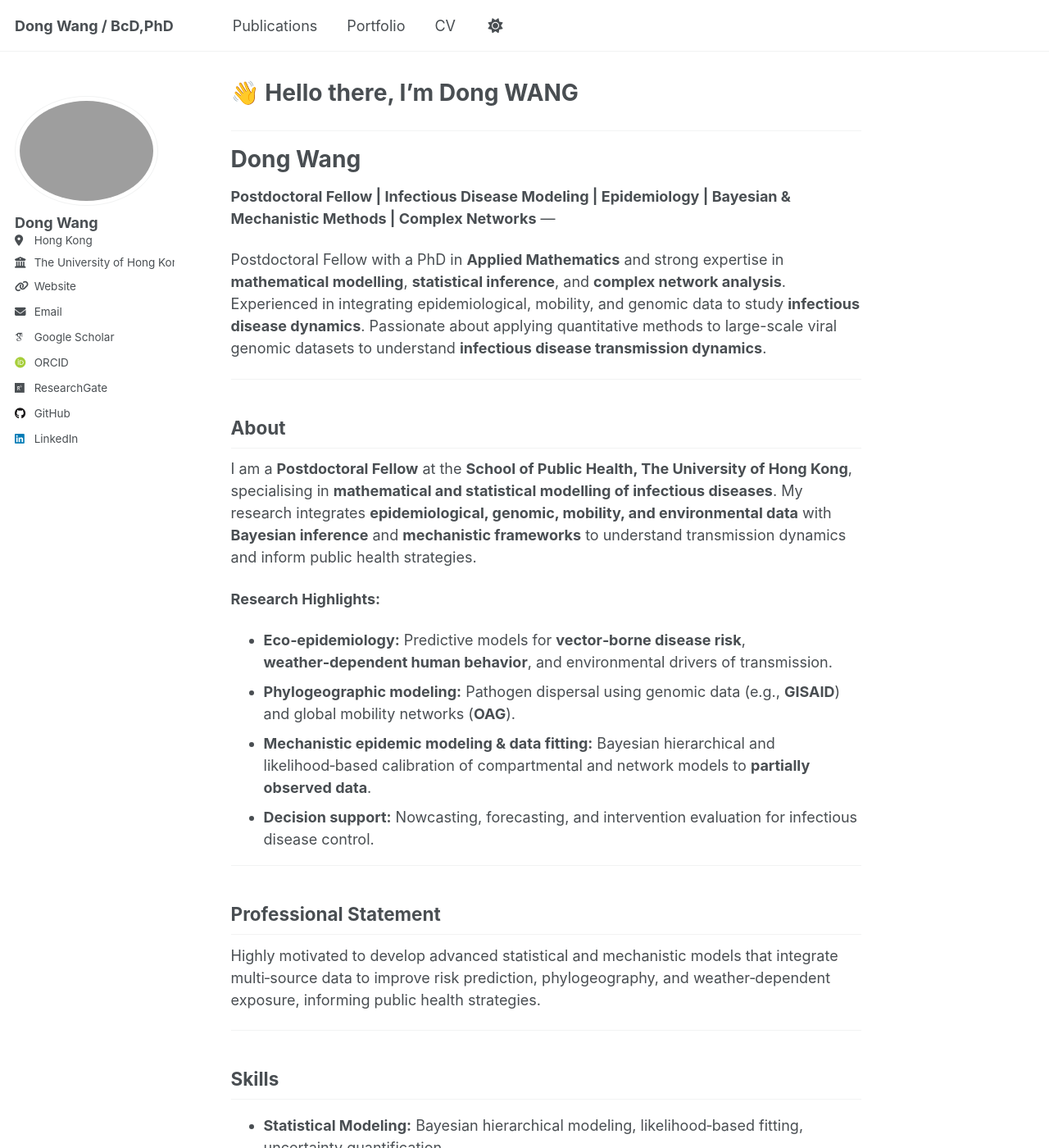
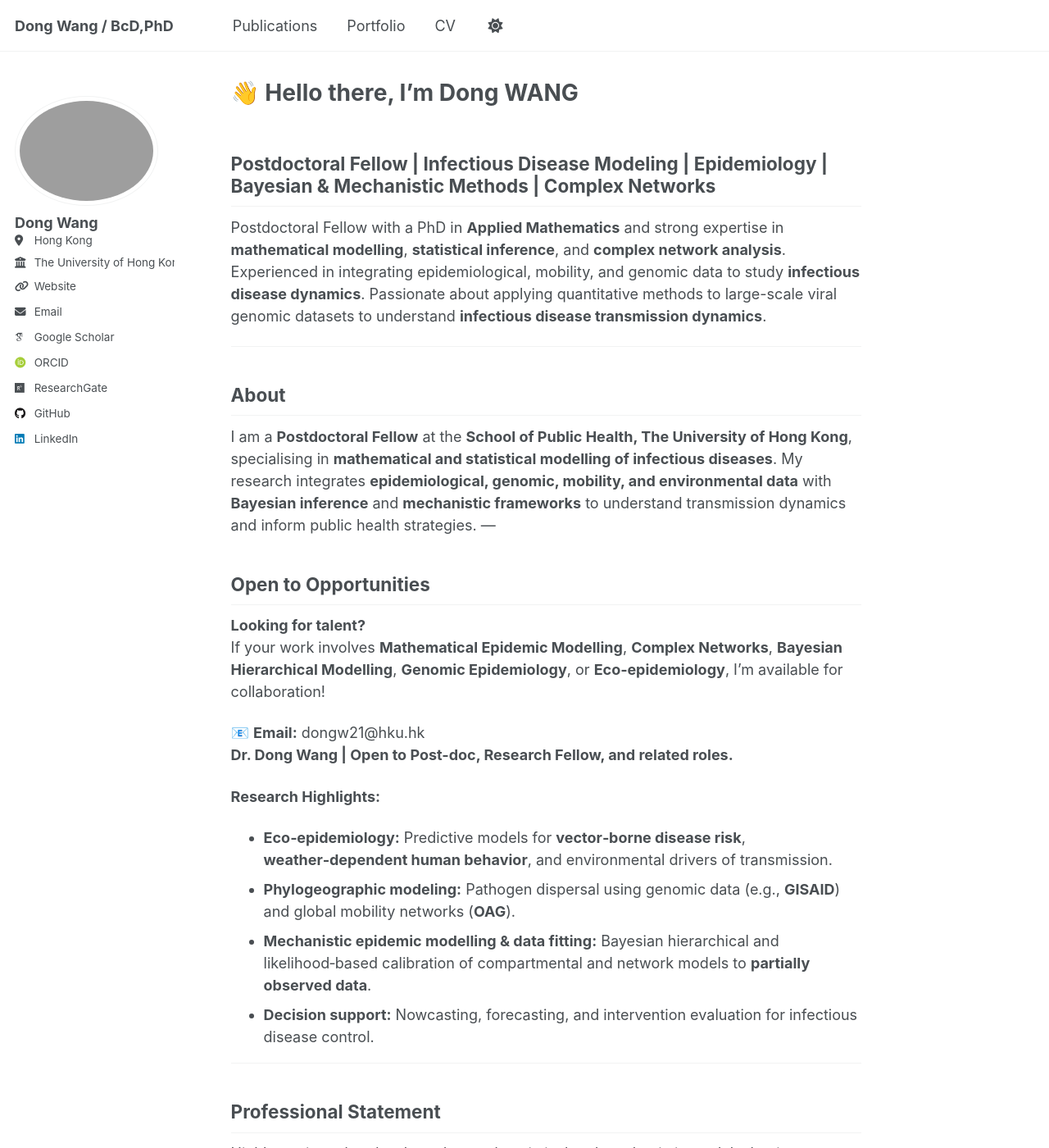
Before and after one commit to WangDongHKU/Dong_WANG.github.io, a Jekyll site: the page built from _pages/about.md, in a window 1280 px wide and 1400 px high. Shown: the whole window at 82% size. Built offline with Jekyll 4.4.1, drawn with Linux system fonts in a browser that asks for light colours; some web fonts are replaced; a script that is not in the unit is left out; some of the changed text lies outside the part shown.

Commit message:
Update about.md
Signed-off-by: DONG WANG <92856596+WangDongHKU@users.noreply.github.com>

```diff
--- a/_pages/about.md
+++ b/_pages/about.md
@@ -17,12 +14,19 @@ Postdoctoral Fellow with a PhD in **Applied Mathematics** and strong expertise i
 ---
 ## About
 I am a **Postdoctoral Fellow** at the **School of Public Health, The University of Hong Kong**, specialising in **mathematical and statistical modelling of infectious diseases**. My research integrates **epidemiological, genomic, mobility, and environmental data** with **Bayesian inference** and **mechanistic frameworks** to understand transmission dynamics and inform public health strategies.
+---
 
+## Open to Opportunities
+**Looking for talent?**
+If your work involves **Mathematical Epidemic Modelling**, **Complex Networks**, **Bayesian Hierarchical Modelling**, **Genomic Epidemiology**, or **Eco‑epidemiology**, I’m available for collaboration!
+
+📧 **Email:** dongw21@hku.hk
+**Dr. Dong Wang | Open to Post-doc, Research Fellow, and related roles.**
 
 **Research Highlights:**
 - **Eco‑epidemiology:** Predictive models for **vector‑borne disease risk**, **weather‑dependent human behavior**, and environmental drivers of transmission.
 - **Phylogeographic modeling:** Pathogen dispersal using genomic data (e.g., **GISAID**) and global mobility networks (**OAG**).
-- **Mechanistic epidemic modeling & data fitting:** Bayesian hierarchical and likelihood‑based calibration of compartmental and network models to **partially observed data**.
+- **Mechanistic epidemic modelling & data fitting:** Bayesian hierarchical and likelihood‑based calibration of compartmental and network models to **partially observed data**.
 - **Decision support:** Nowcasting, forecasting, and intervention evaluation for infectious disease control.
 
 ---
```
Also changed, not shown: other parts of _pages/about.md (+0 -8 lines).
